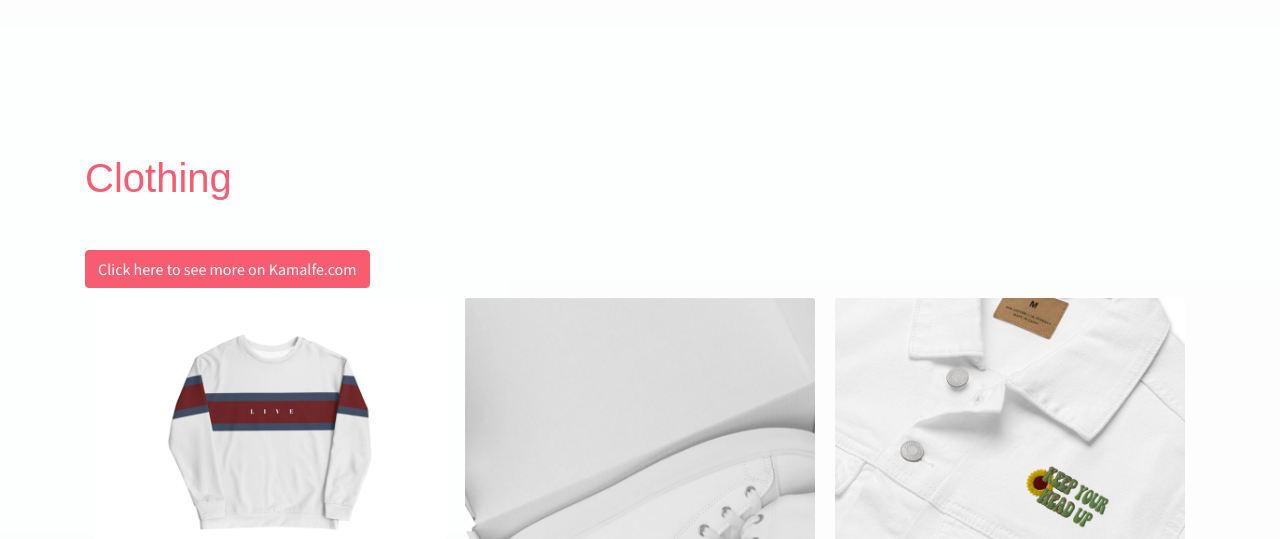
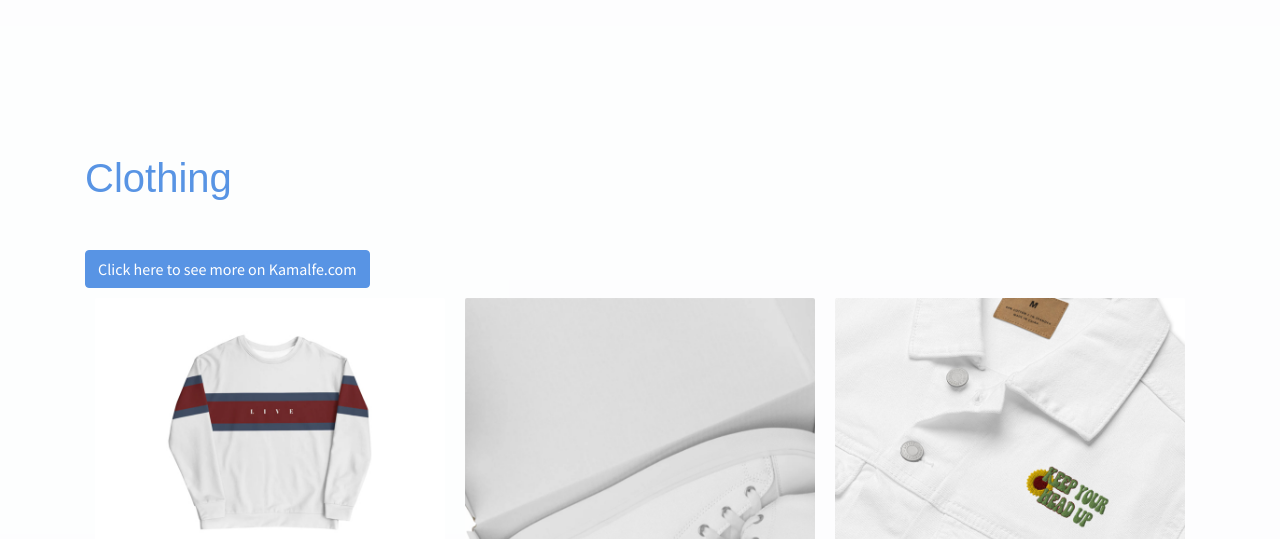
Before and after one commit to Mufeedmk4/Aboutme-Website, a website: page About Mufeed/public_html/Portoflio Section.html in a window 1280 px wide. Shown: the part 2261-2800 px from the top of the page. Drawn offline with nearby package versions, Linux system fonts and the light colour scheme; some packages are replaced by stand-ins of ours; files that its build step writes are made by us from their sources; files whose address does not match are found by name.

Commit message:
fixed css

```diff
--- a/About Mufeed/public_html/Portoflio Section.html
+++ b/About Mufeed/public_html/Portoflio Section.html
@@ -9,7 +9,7 @@
     <!-- font icons -->
     <link rel="stylesheet" href="assets/vendors/themify-icons/css/themify-icons.css">
     <!-- Bootstrap + Mufeed Kamal main styles -->
-	<link rel="stylesheet" href="assets/css/johndoe.css">
+	<link rel="stylesheet" href="assets/css/mufeedkamal.css">
 </head>
 <body data-spy="scroll" data-target=".navbar" data-offset="40" id="home">
     <header class="header">
```
